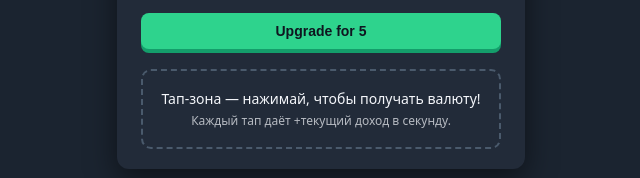
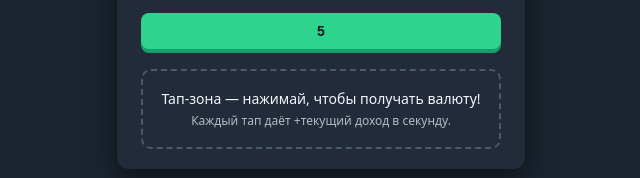
Before and after one commit to AlexSergPosp/clicker, a plain HTML site: page index.html in a window 1280 px wide. Shown: the part 401-579 px from the top of the page, 319-959 px from the left. Drawn offline with Linux system fonts and the light colour scheme.

Commit message:
no message

```diff
--- a/index.html
+++ b/index.html
@@ -272,7 +272,7 @@
 
     upgradeCost = Math.round(incomePerSecond * n);
     upgradeCostEl.textContent = upgradeCost;
-    upgradeBtn.textContent = `Upgrade for ${upgradeCost}`;
+    upgradeBtn.textContent = `${upgradeCost}`;
     upgradeBtn.disabled = balance < upgradeCost;
 
     checkAchievements();
```
